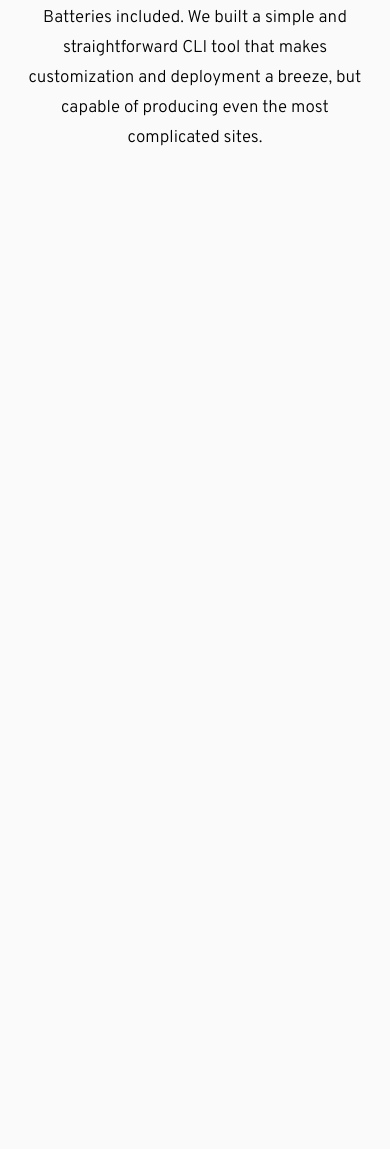
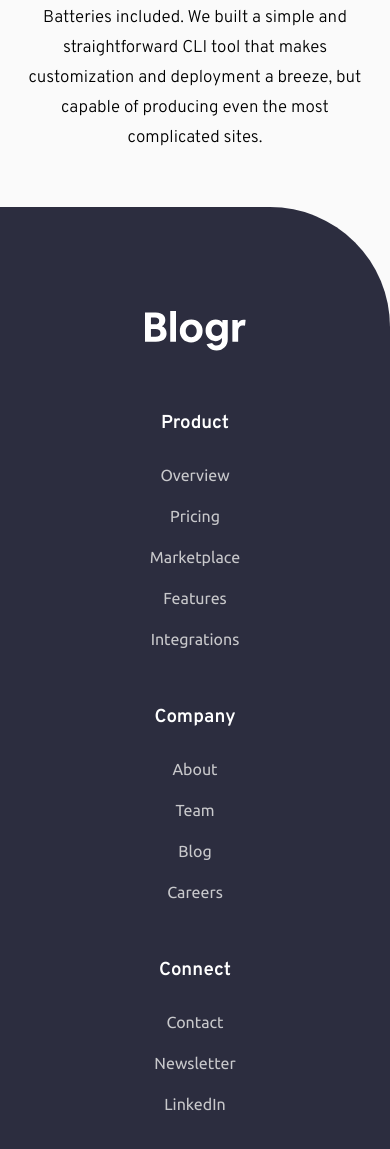
Before and after one commit to luis08201/blogr-landing-page-main, a plain HTML site: page index.html in a window 390 px wide. Shown: the part 3597-4746 px from the top of the page. Before the commit the page ends 3804 px from the top, so only its background shows below. Drawn offline with Linux system fonts and the light colour scheme.

Commit message:
agregando footer

```diff
--- a/index.html
+++ b/index.html
@@ -146,7 +146,36 @@
       </div>
     </section>
   </main>
-
+  <footer class="main__footer">
+    <div class="submain__footer">
+      <div class="footer__logo">
+        <img src="img/logo.svg" alt="" class="footer__logo--img">
+      </div>
+      <div class="footer__body">
+        <ul class="footer__menu">
+          <h3 class="footer__list--heading">Product</h3>
+          <li class="footer__list"><a href="" class="footer__link">Overview</a></li>
+          <li class="footer__list"><a href="" class="footer__link">Pricing</a></li>
+          <li class="footer__list"><a href="" class="footer__link">Marketplace</a></li>
+          <li class="footer__list"><a href="" class="footer__link">Features</a></li>
+          <li class="footer__list"><a href="" class="footer__link">Integrations</a></li>
+        </ul>
+        <ul class="footer__menu">
+          <h3 class="footer__list--heading">Company</h3>
+          <li class="footer__list"><a href="" class="footer__link">About</a></li>
+          <li class="footer__list"><a href="" class="footer__link">Team</a></li>
+          <li class="footer__list"><a href="" class="footer__link">Blog</a></li>
+          <li class="footer__list"><a href="" class="footer__link">Careers</a></li>
+        </ul>
+        <ul class="footer__menu">
+          <h3 class="footer__list--heading">Connect</h3>
+          <li class="footer__list"><a href="" class="footer__link">Contact</a></li>
+          <li class="footer__list"><a href="" class="footer__link">Newsletter</a></li>
+          <li class="footer__list"><a href="" class="footer__link">LinkedIn</a></li>
+        </ul>
+      </div>
+    </div>
+  </footer>
 
 
 
@@ -160,26 +189,26 @@
 
 
 
-  Product
 
-  Overview
-  Pricing
-  Marketplace
-  Features
-  Integrations
 
-  Company
 
-  About
-  Team
-  Blog
-  Careers
 
-  Connect
 
-  Contact
-  Newsletter
-  LinkedIn
+
+
+
+
+
+
+
+
+
+
+
+
+
+
+
 
   <div class="attribution">
     Challenge by <a href="https://www.frontendmentor.io?ref=challenge" target="_blank">Frontend Mentor</a>.
--- a/scss/estilos.scss
+++ b/scss/estilos.scss
@@ -722,19 +722,19 @@ body {
     position: relative;
     top: 0;
     right: 0;
-    left:0;
+    left: 0;
     flex-basis: auto;
     .third__container--img {
       width: 100%;
       display: block;
-      margin:auto;
+      margin: auto;
     }
   }
 }
 @media screen and (max-width: 600px) {
   .third__container {
-  padding: 24px 0;
-}
+    padding: 24px 0;
+  }
   .third__container--picture {
     position: relative;
     top: 0;
@@ -784,3 +784,68 @@ body {
     }
   }
 }
+
+//FOOTER
+.main__footer {
+  background-color: $very-dark-gray-blue;
+  border-top-right-radius: 120px;
+  padding: 0.1px;
+}
+.submain__footer {
+  @extend %margenes;
+  padding: 64px 64px;
+  display: flex;
+  justify-content: space-between;
+  gap: 20px;
+}
+.footer__logo {
+  flex-basis: 200px;
+}
+.footer__body {
+  flex-basis: 800px;
+  display: flex;
+  justify-content: space-between;
+}
+.footer__menu {
+  .footer__list--heading {
+    font-family: $fuente-1;
+    color: $white;
+    margin-bottom: 20px;
+  }
+  .footer__list {
+    list-style: none;
+    padding: 11px 0;
+  }
+  .footer__link {
+    font-family: $fuente-2;
+    color: $grayish-blue;
+    text-decoration: none;
+    &:hover {
+      text-decoration: underline;
+      color: $white;
+    }
+  }
+}
+@media screen and (max-width: 768px) {
+  .submain__footer {
+    padding: 64px 64px;
+    flex-direction: column;
+  }
+  .footer__logo {
+  flex-basis: auto;
+  margin-bottom: 40px;
+  .footer__logo--img{
+    display:block;
+    margin:auto;
+  }
+}
+  .footer__body {
+    flex-basis: auto;
+    flex-direction: column;
+    align-items: center;
+  }
+  .footer__menu {
+    margin-bottom: 45px;
+    text-align: center;
+  }
+}
```
Also changed, not shown: css/estilos.css, 1 other file.
